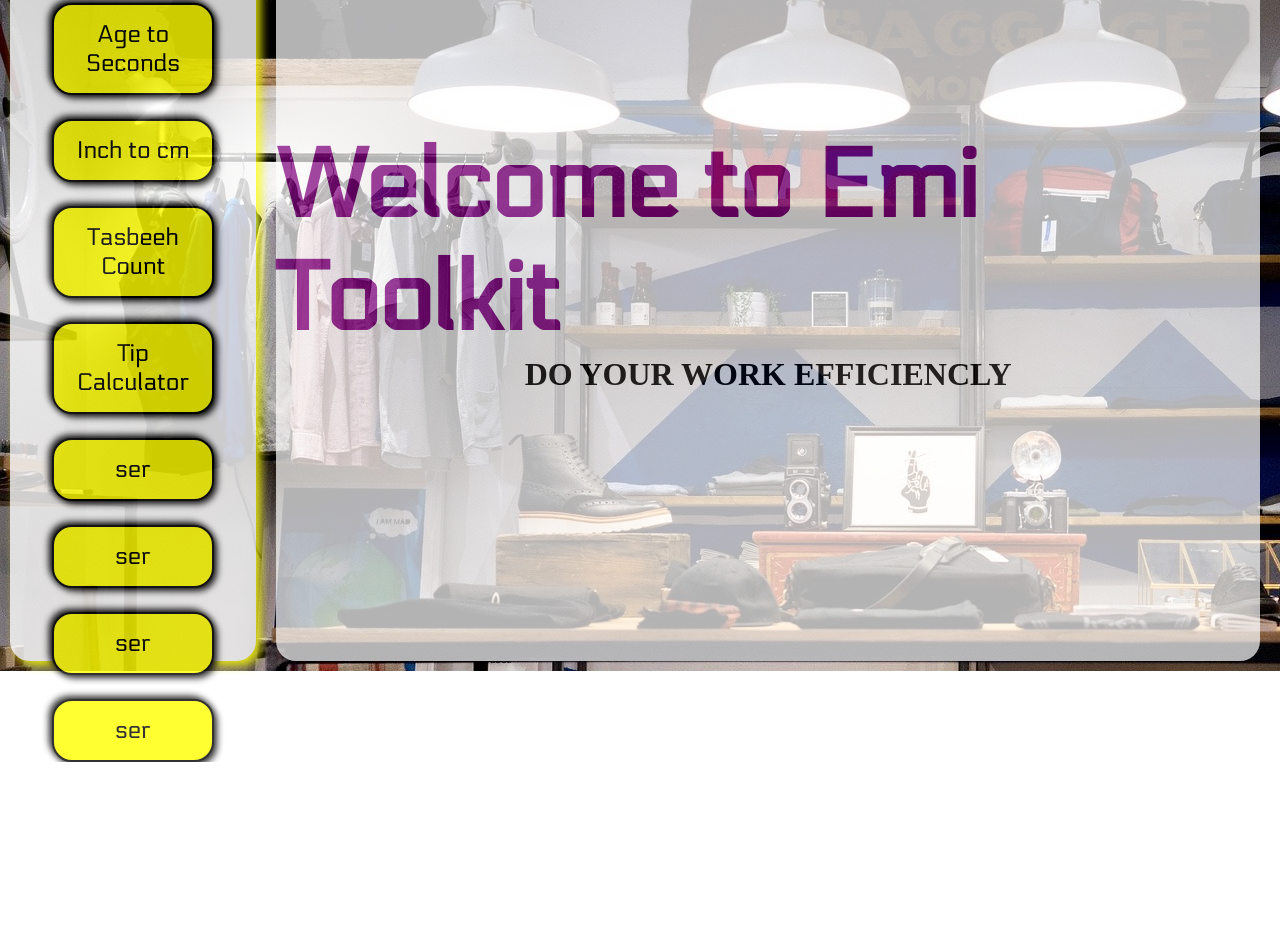
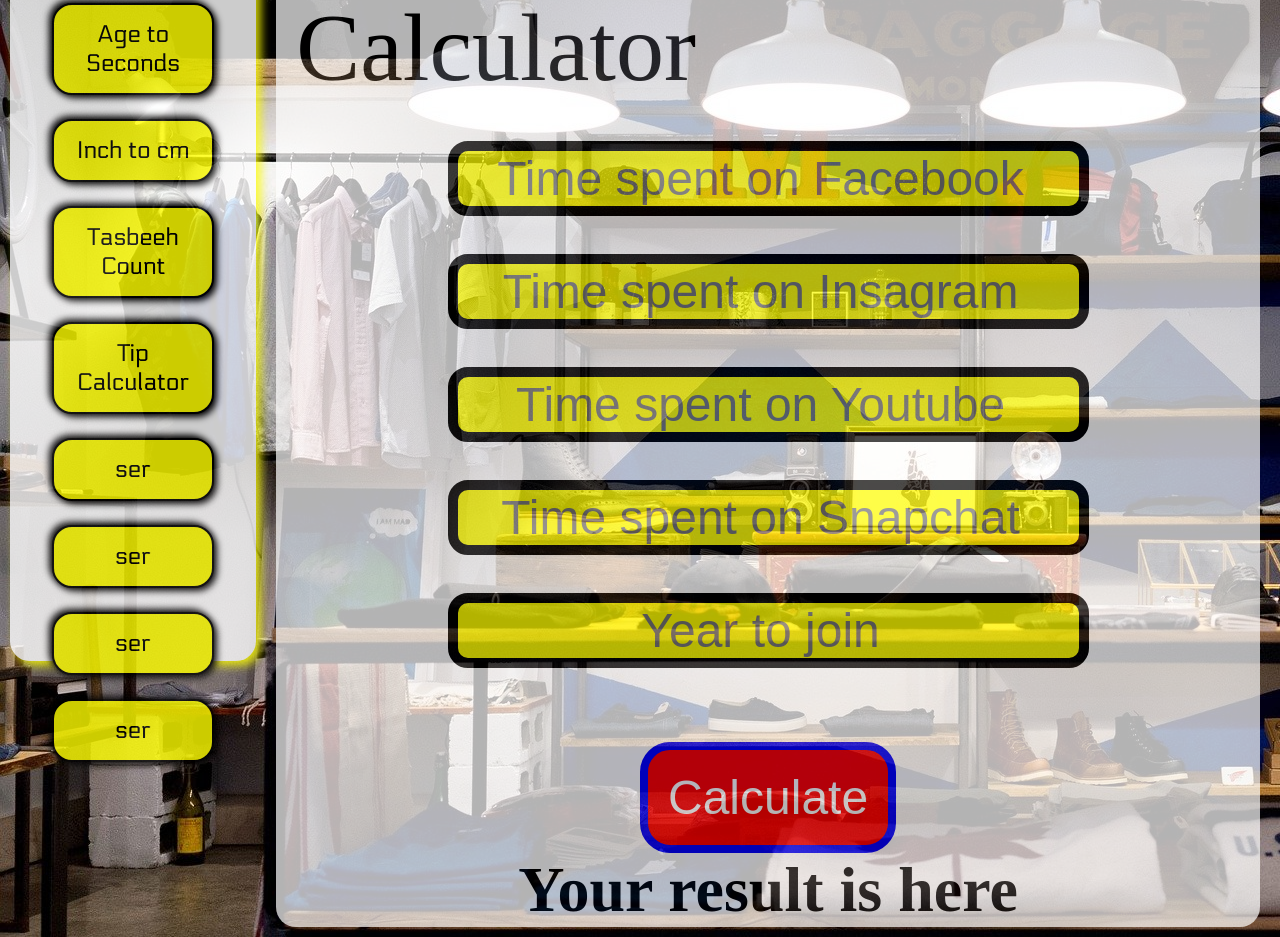
Before and after one commit to ahmadraza100/EmiToolkit, a plain HTML site: page smcalculator/smcalculculator.html in a window 1280 px wide. Shown: the part 357-1294 px from the top of the page. Before the commit the page ends 1119 px from the top, so only its background shows below. Drawn offline with Linux system fonts and the light colour scheme; files whose address does not match are found by name; a web font is replaced by a local one.

Commit message:
Working on SMCalculator

```diff
--- a/css/sm.css
+++ b/css/sm.css
@@ -183,3 +183,45 @@
     box-shadow: 5px 5px 13px red , -5px -5px 13px red;
 
 }
+
+.smcal{
+        font-size:2rem;
+        display: flex;
+        flex-direction: column;
+        justify-content:center;
+        align-items:center;
+}
+
+form{
+    display: flex;
+    flex-direction: column;
+    font-size:6rem;
+    justify-content:center;
+    align-items:center;
+    margin:20px;
+}
+
+
+.ip{
+    font-size:3rem;
+    border-radius:20px;
+    border:10px solid black;
+    background-color:yellow;
+    text-align: center;
+
+}
+
+button{
+    background-color:red;
+    font-size:3rem;
+    padding:20px;
+    color:white;
+    border-radius: 30px;
+    border:8px solid blue;
+    margin-top:50px;
+}
+
+button:hover{
+    transform:translateX(5%);
+    transition: all 0.5s ease;
+}
--- a/smcalculator/smcalculculator.html
+++ b/smcalculator/smcalculculator.html
@@ -24,7 +24,7 @@
 
             <div class="secondchil secondchil1">
                 <ul>
-                    <li><a href="#">Home</a></li>
+                    <li><a href="">Home</a></li>
                     <li><a href="#">Blogs</a></li>
                     <li><a href="#">Tools</a></li>
                     <li><a href="#">About US</a></li>
@@ -48,12 +48,58 @@
         </div>
 
         <div class="cchild2">
-            <h1>Welcome to Emi Toolkit</h1>
-            <h2>Do your Work Efficiencly</h2>
+            <div class="smcal">
+                <div class="form">
+                    <form action="">
+                        <table>
+                            <thead>
+                                <tr>Social Media Time Calculator</tr>
+                            </thead>
+
+                            <tbody>
+                                <tr>
+                                    <td><input class = "ip" name="facebook" type="number" id="fb" placeholder="Time spent on Facebook">
+                                    </td>
+                                </tr>
+
+                                <tr>
+                                    <td><input class = "ip" name="instagram" type="number" id="insta"
+                                            placeholder="Time spent on Insagram"></td>
+                                </tr>
+
+                                <tr>
+                                  <td><input class = "ip" name="youtube" type="number" id="youtube"
+                                            placeholder="Time spent on Youtube"></td>
+                                </tr>
+
+                                <tr>
+                                    <td><input class = "ip" name="snapchat" type="number" id="Snapchat"
+                                            placeholder="Time spent on Snapchat"></td>
+                                </tr>
+
+                                <tr>
+                                    <td><input class = "ip" name="year" type="number" id="year"
+                                            placeholder="Year to join"></td>
+                                </tr>
+
+                            </tbody>
+                        </table>
+                    </form>
+
+                </div>
+
+                <div class="btn">
+                    <button type="button" onclick="f1()">Calculate</button>
+                </div>
+
+                <div class="result">
+                    <h1>Your result is here</h1>
+                </div>
+            </div>
         </div>
 
     </div>
 </body>
-<script src="index.js"></script>
+<script src="..//index.js"></script>
 
 </html>
```
Also changed, not shown: index.html (+1 -1 lines), index.js (+16 -0 lines).
